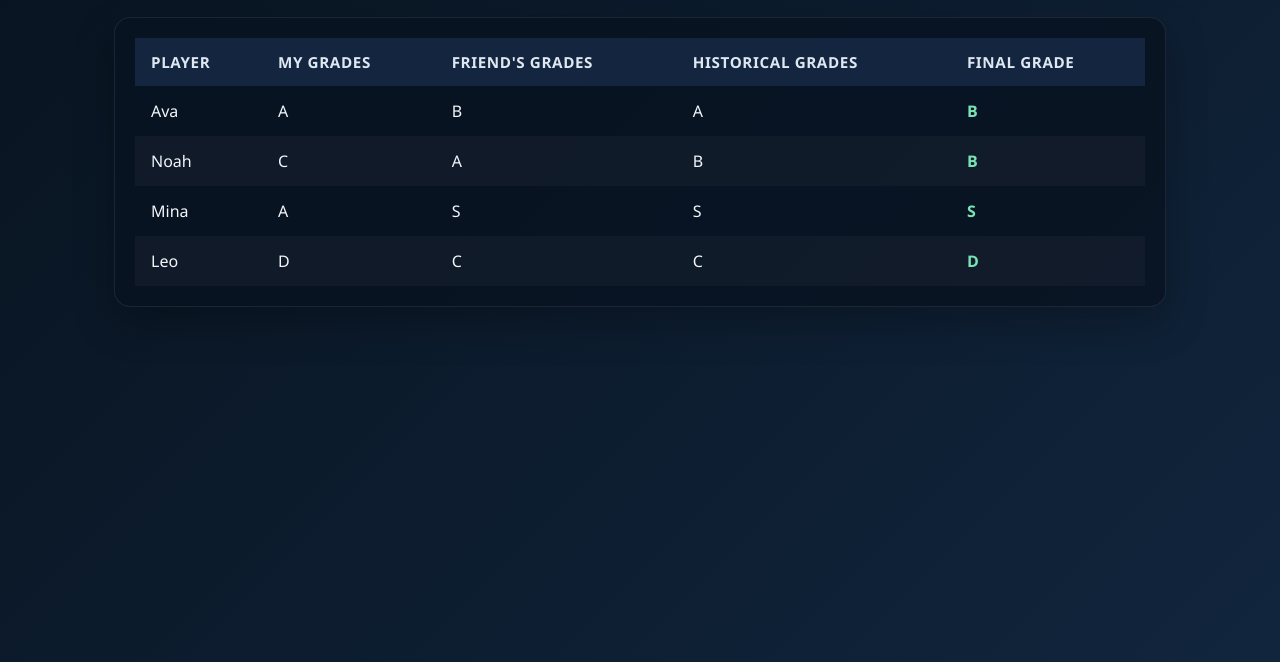
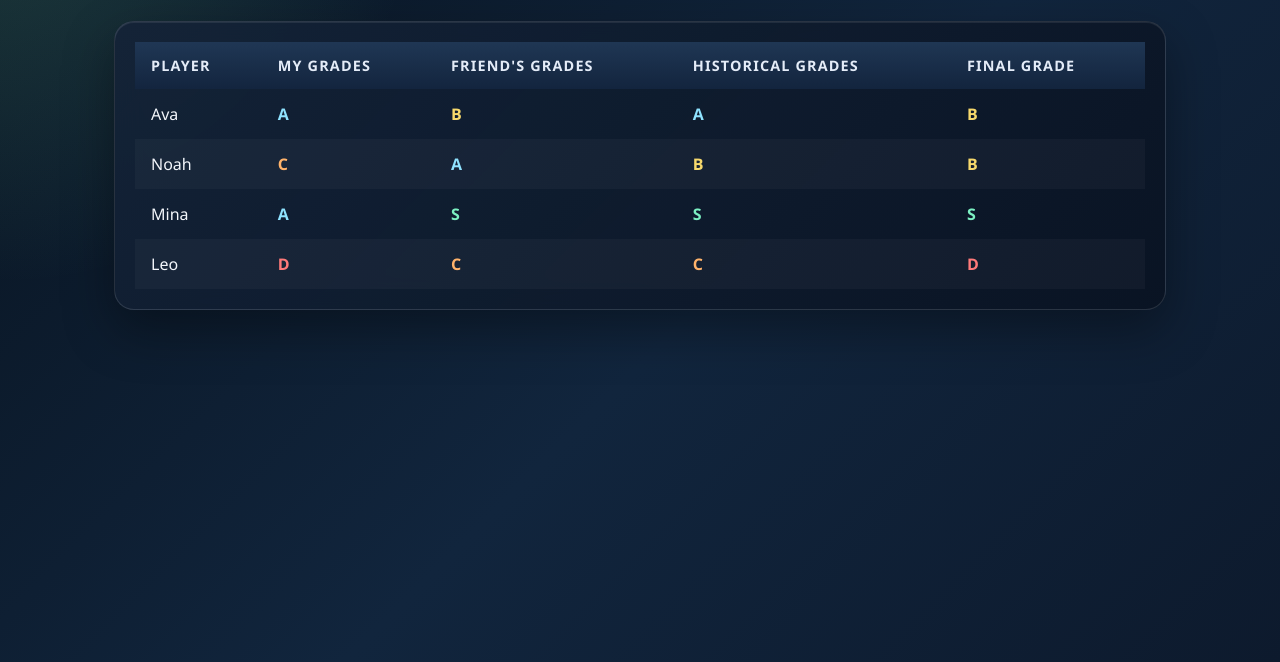
Before and after one commit to SuryaPugal/svsServerData, a plain HTML site: page index.html in a window 1280 px wide. Shown: the part 138-800 px from the top of the page. Drawn offline with Linux system fonts and the light colour scheme.

Commit message:
Add grade-based color coding to the ranking table

```diff
--- a/script.js
+++ b/script.js
@@ -17,6 +17,13 @@ rows.forEach((row) => {
   const historicalGrade = gradeMap[cells[3].textContent.trim().toUpperCase()];
   const finalGradeCell = cells[4];
   const average = (myGrade + friendGrade + historicalGrade) / 3;
+  const finalLetter = getLetterGrade(average);
 
-  finalGradeCell.textContent = getLetterGrade(average);
+  finalGradeCell.textContent = finalLetter;
+  finalGradeCell.classList.add(`grade-${finalLetter.toLowerCase()}`);
+
+  [cells[1], cells[2], cells[3]].forEach((cell) => {
+    const grade = cell.textContent.trim().toUpperCase();
+    cell.classList.add(`grade-${grade.toLowerCase()}`);
+  });
 });
--- a/styles.css
+++ b/styles.css
@@ -12,7 +12,9 @@
 body {
   margin: 0;
   min-height: 100vh;
-  background: linear-gradient(135deg, #08131f, #11253d);
+  background:
+    radial-gradient(circle at top left, rgba(120, 227, 180, 0.2), transparent 28%),
+    linear-gradient(135deg, #08131f, #11253d 55%, #0d1a2d);
 }
 
 .page {
@@ -28,22 +30,28 @@ body {
 
 .hero h1 {
   margin: 0 0 8px;
-  font-size: 2.4rem;
+  font-size: 2.6rem;
+  font-weight: 800;
+  letter-spacing: 0.03em;
+  text-shadow: 0 0 24px rgba(120, 227, 180, 0.2);
 }
 
 .hero p {
   margin: 0;
-  color: #b6c2d1;
+  color: #b9c6d7;
   font-size: 1.05rem;
 }
 
 .table-card {
-  background: rgba(9, 19, 34, 0.85);
-  border: 1px solid rgba(255, 255, 255, 0.08);
-  border-radius: 16px;
-  box-shadow: 0 16px 40px rgba(0, 0, 0, 0.25);
+  background: linear-gradient(135deg, rgba(20, 35, 56, 0.95), rgba(9, 19, 34, 0.92));
+  border: 1px solid rgba(255, 255, 255, 0.12);
+  border-radius: 20px;
+  box-shadow:
+    0 20px 50px rgba(0, 0, 0, 0.35),
+    inset 0 1px 0 rgba(255, 255, 255, 0.08);
   padding: 20px;
   overflow-x: auto;
+  backdrop-filter: blur(16px);
 }
 
 table {
@@ -58,20 +66,61 @@ td {
 }
 
 th {
-  background: #13253f;
-  color: #dfe7f1;
-  font-size: 0.95rem;
-  letter-spacing: 0.04em;
+  background: linear-gradient(180deg, rgba(32, 56, 86, 0.95), rgba(19, 37, 63, 0.95));
+  color: #e4ecf8;
+  font-size: 0.9rem;
+  letter-spacing: 0.08em;
   text-transform: uppercase;
+}
+
+tr {
+  transition: transform 0.2s ease;
+}
+
+tr:hover {
+  transform: translateY(-2px);
+}
+
+tr:hover td {
+  background: rgba(120, 227, 180, 0.09);
 }
 
 tr:nth-child(even) td {
   background: rgba(255, 255, 255, 0.03);
 }
 
-.final-grade {
+td {
+  transition: background 0.2s ease, color 0.2s ease;
+}
+
+.grade-s {
+  color: #7cf0c2;
   font-weight: 700;
-  color: #78e3b4;
+}
+
+.grade-a {
+  color: #8fe3ff;
+  font-weight: 700;
+}
+
+.grade-b {
+  color: #f7d96c;
+  font-weight: 700;
+}
+
+.grade-c {
+  color: #ffb36b;
+  font-weight: 700;
+}
+
+.grade-d {
+  color: #ff7a7a;
+  font-weight: 700;
+}
+
+.grade-f {
+  color: #ff4d6d;
+  font-weight: 700;
 }
 
 @media (max-width: 700px) {
```
